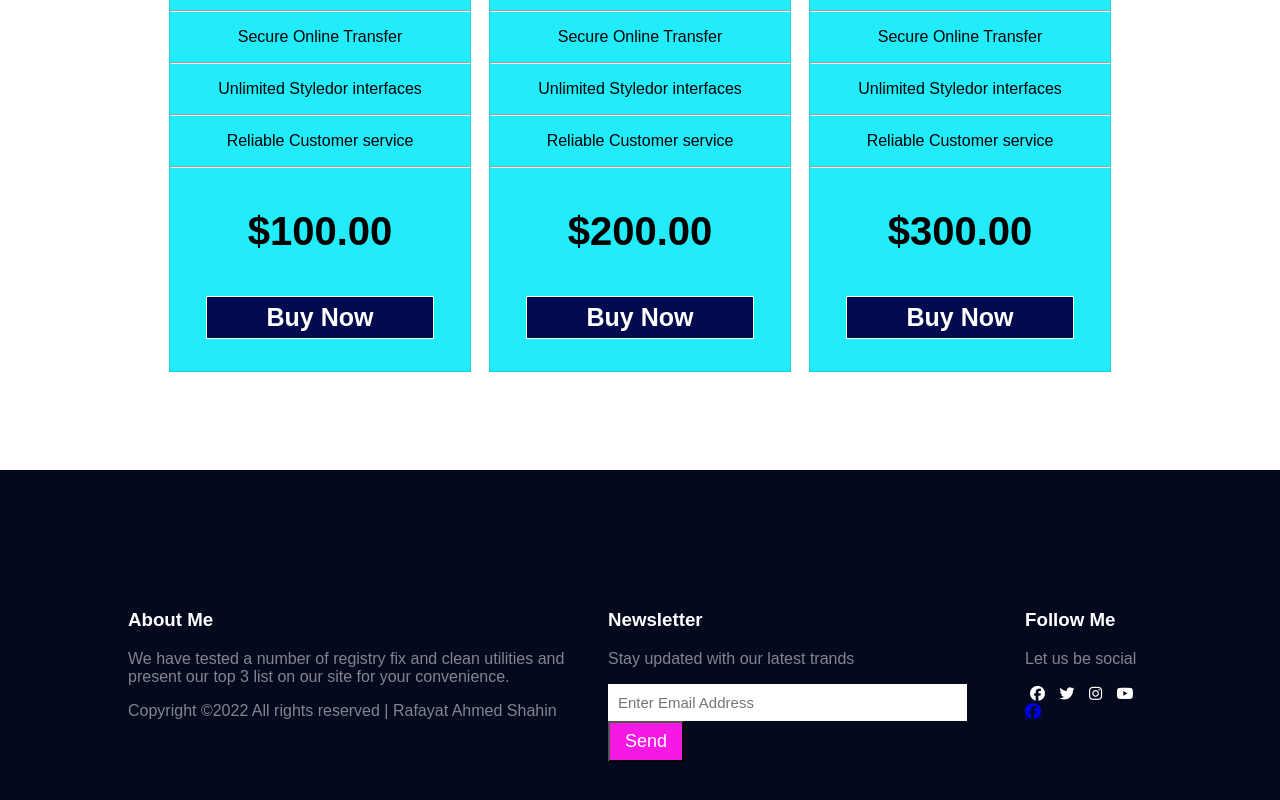
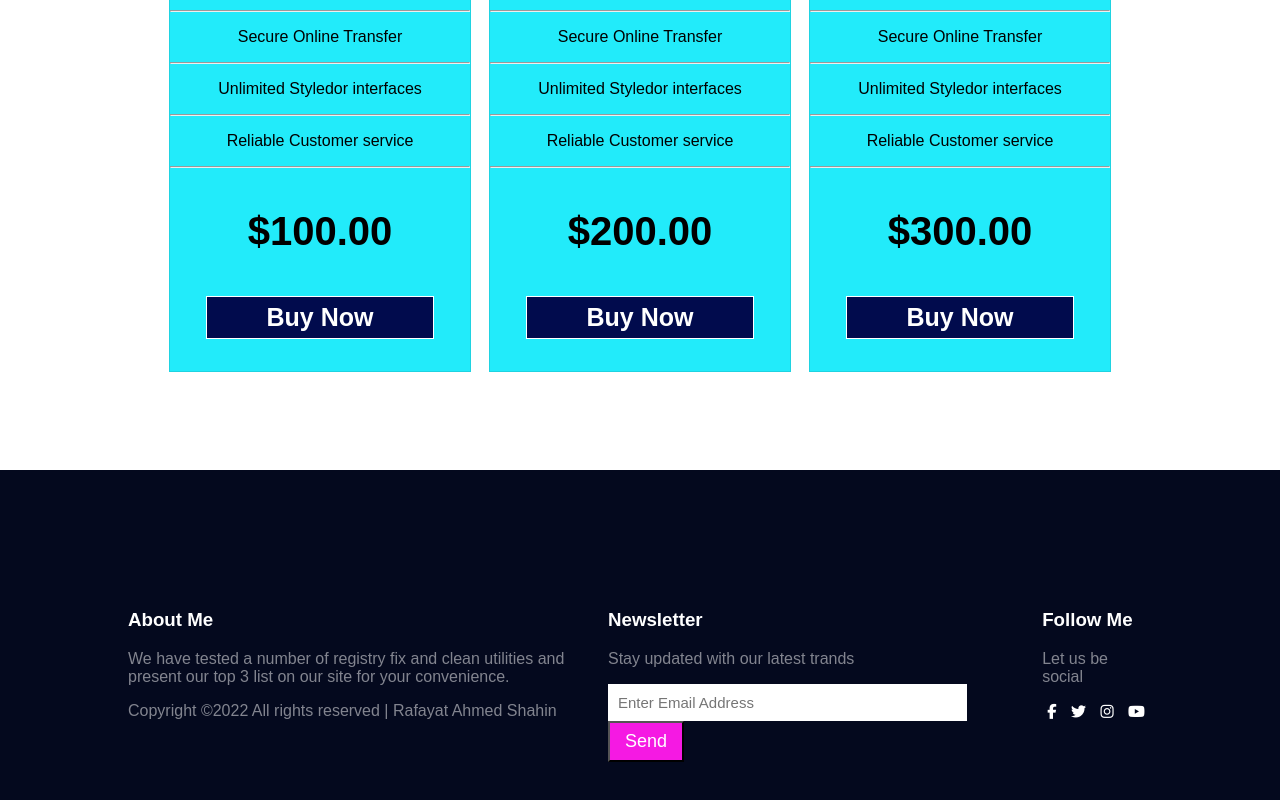
Before and after one commit to RAShahin/Portfolio, a plain HTML site: page index.html in a window 1280 px wide. Shown: the part 4437-5237 px from the top of the page. Drawn offline with Linux system fonts and the light colour scheme.

Commit message:
Update index.html

```diff
--- a/index.html
+++ b/index.html
@@ -7,7 +7,6 @@
     <meta name="viewport" content="width=device-width, initial-scale=1.0">
     <script src="https://kit.fontawesome.com/fa79437091.js" crossorigin="anonymous"></script>
     <link rel="stylesheet" href="style.css">
-    <link rel="stylesheet" href="https://cdnjs.cloudflare.com/ajax/libs/font-awesome/4.7.0/css/font-awesome.min.css">
     <title>Personal</title>
 </head>
 
@@ -272,7 +271,6 @@
                 <i class="fab fa-twitter"></i>
                 <i class="fab fa-instagram"></i>
                 <i class="fab fa-youtube"></i>
-                <a href="https://www.facebook.com/ra.shahin23" class="fa fa-facebook"></a>
 
             </div>
         </div>
```
